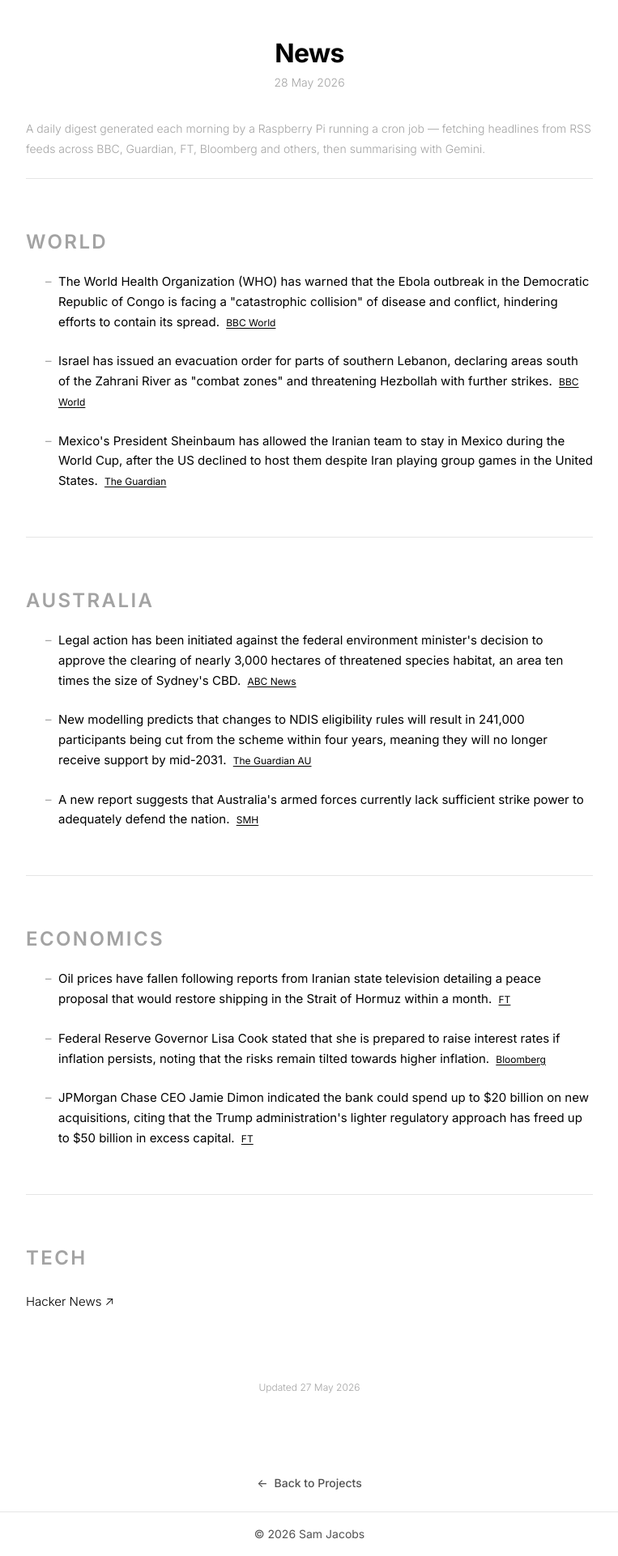
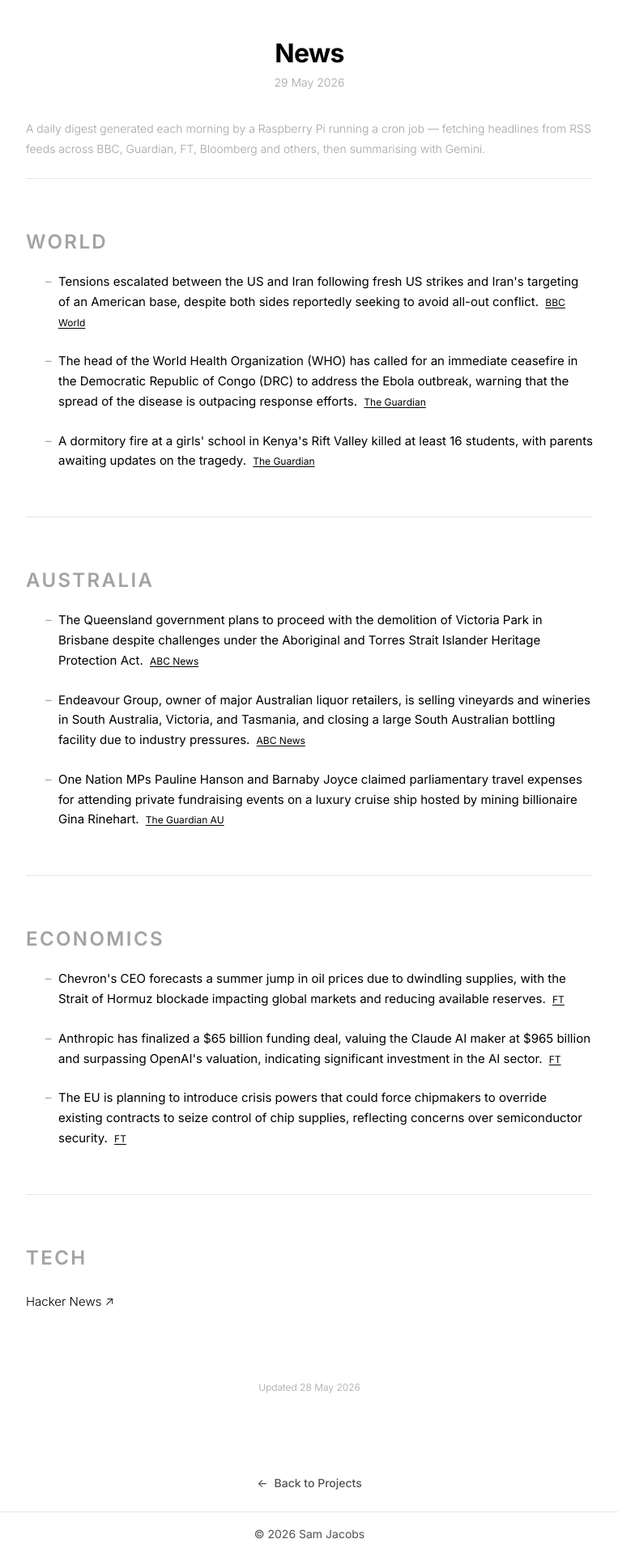
Before and after one commit to s-jac/s-jac.github.io, a Jekyll site: the page built from projects/news.html, in a window 1280 px wide. Shown: the whole page at 81% size, without its empty margins (258-1021 px from the left). Built offline with Jekyll 4.4.1, drawn with Linux system fonts in a browser that asks for light colours.

Commit message:
daily news update 29 May 2026

```diff
--- a/_data/news.json
+++ b/_data/news.json
@@ -1,22 +1,22 @@
 {
-  "date": "28 May 2026",
-  "generated_at": "2026-05-27T21:00:36.160363+00:00",
+  "date": "29 May 2026",
+  "generated_at": "2026-05-28T21:00:42.655657+00:00",
   "sections": [
     {
       "heading": "World",
       "bullets": [
         {
-          "text": "The World Health Organization (WHO) has warned that the Ebola outbreak in the Democratic Republic of Congo is facing a \"catastrophic collision\" of disease and conflict, hindering efforts to contain its spread.",
+          "text": "Tensions escalated between the US and Iran following fresh US strikes and Iran's targeting of an American base, despite both sides reportedly seeking to avoid all-out conflict.",
           "source": "BBC World",
           "url": "https://www.bbc.com/news/world"
         },
         {
-          "text": "Israel has issued an evacuation order for parts of southern Lebanon, declaring areas south of the Zahrani River as \"combat zones\" and threatening Hezbollah with further strikes.",
-          "source": "BBC World",
-          "url": "https://www.bbc.com/news/world"
+          "text": "The head of the World Health Organization (WHO) has called for an immediate ceasefire in the Democratic Republic of Congo (DRC) to address the Ebola outbreak, warning that the spread of the disease is outpacing response efforts.",
+          "source": "The Guardian",
+          "url": "https://www.theguardian.com"
         },
         {
-          "text": "Mexico's President Sheinbaum has allowed the Iranian team to stay in Mexico during the World Cup, after the US declined to host them despite Iran playing group games in the United States.",
+          "text": "A dormitory fire at a girls' school in Kenya's Rift Valley killed at least 16 students, with parents awaiting updates on the tragedy.",
           "source": "The Guardian",
           "url": "https://www.theguardian.com"
         }
@@ -26,19 +26,19 @@
       "heading": "Australia",
       "bullets": [
         {
-          "text": "Legal action has been initiated against the federal environment minister's decision to approve the clearing of nearly 3,000 hectares of threatened species habitat, an area ten times the size of Sydney's CBD.",
+          "text": "The Queensland government plans to proceed with the demolition of Victoria Park in Brisbane despite challenges under the Aboriginal and Torres Strait Islander Heritage Protection Act.",
           "source": "ABC News",
           "url": "https://www.abc.net.au/news"
         },
         {
-          "text": "New modelling predicts that changes to NDIS eligibility rules will result in 241,000 participants being cut from the scheme within four years, meaning they will no longer receive support by mid-2031.",
+          "text": "Endeavour Group, owner of major Australian liquor retailers, is selling vineyards and wineries in South Australia, Victoria, and Tasmania, and closing a large South Australian bottling facility due to industry pressures.",
+          "source": "ABC News",
+          "url": "https://www.abc.net.au/news"
+        },
+        {
+          "text": "One Nation MPs Pauline Hanson and Barnaby Joyce claimed parliamentary travel expenses for attending private fundraising events on a luxury cruise ship hosted by mining billionaire Gina Rinehart.",
           "source": "The Guardian AU",
           "url": "https://www.theguardian.com/au"
-        },
-        {
-          "text": "A new report suggests that Australia's armed forces currently lack sufficient strike power to adequately defend the nation.",
-          "source": "SMH",
-          "url": "https://www.smh.com.au"
         }
       ]
     },
@@ -46,17 +46,17 @@
       "heading": "Economics",
       "bullets": [
         {
-          "text": "Oil prices have fallen following reports from Iranian state television detailing a peace proposal that would restore shipping in the Strait of Hormuz within a month.",
+          "text": "Chevron's CEO forecasts a summer jump in oil prices due to dwindling supplies, with the Strait of Hormuz blockade impacting global markets and reducing available reserves.",
           "source": "FT",
           "url": "https://www.ft.com"
         },
         {
-          "text": "Federal Reserve Governor Lisa Cook stated that she is prepared to raise interest rates if inflation persists, noting that the risks remain tilted towards higher inflation.",
-          "source": "Bloomberg",
-          "url": "https://www.bloomberg.com/markets"
+          "text": "Anthropic has finalized a $65 billion funding deal, valuing the Claude AI maker at $965 billion and surpassing OpenAI's valuation, indicating significant investment in the AI sector.",
+          "source": "FT",
+          "url": "https://www.ft.com"
         },
         {
-          "text": "JPMorgan Chase CEO Jamie Dimon indicated the bank could spend up to $20 billion on new acquisitions, citing that the Trump administration's lighter regulatory approach has freed up to $50 billion in excess capital.",
+          "text": "The EU is planning to introduce crisis powers that could force chipmakers to override existing contracts to seize control of chip supplies, reflecting concerns over semiconductor security.",
           "source": "FT",
           "url": "https://www.ft.com"
         }
```
